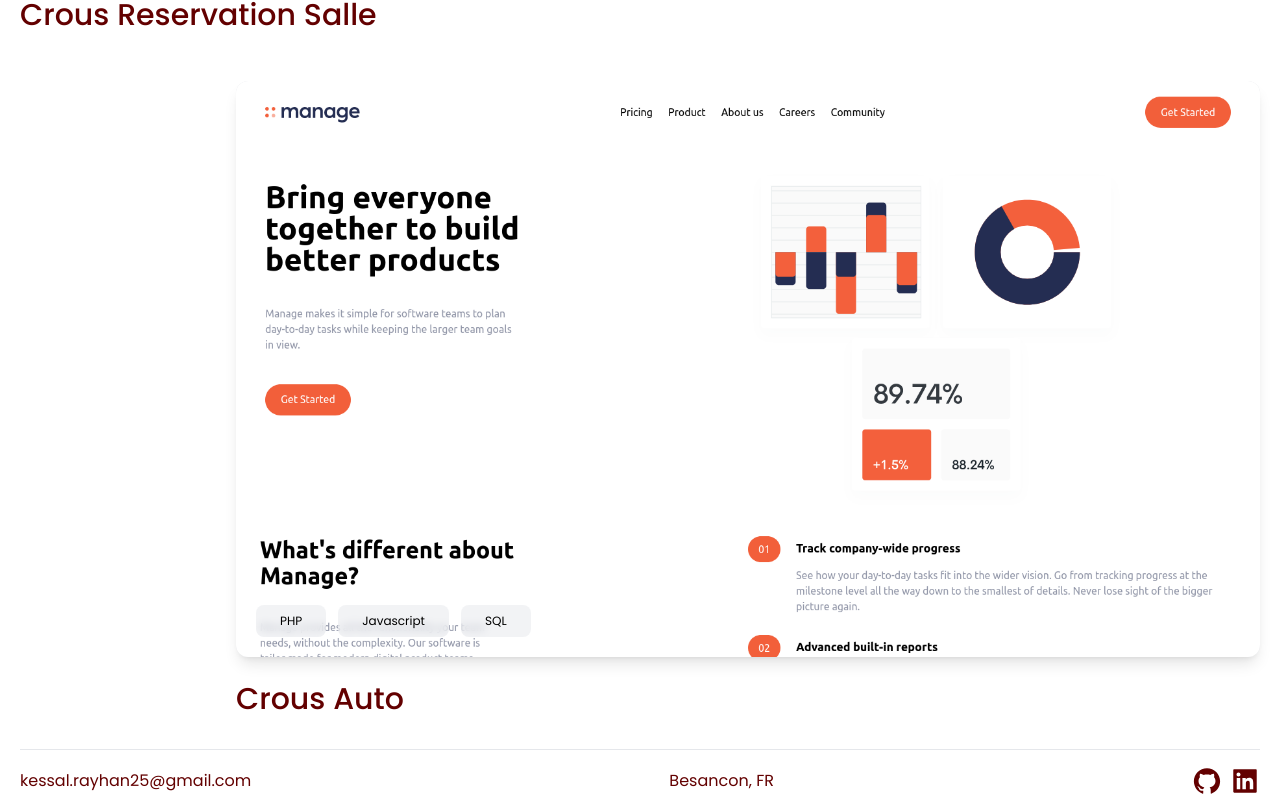
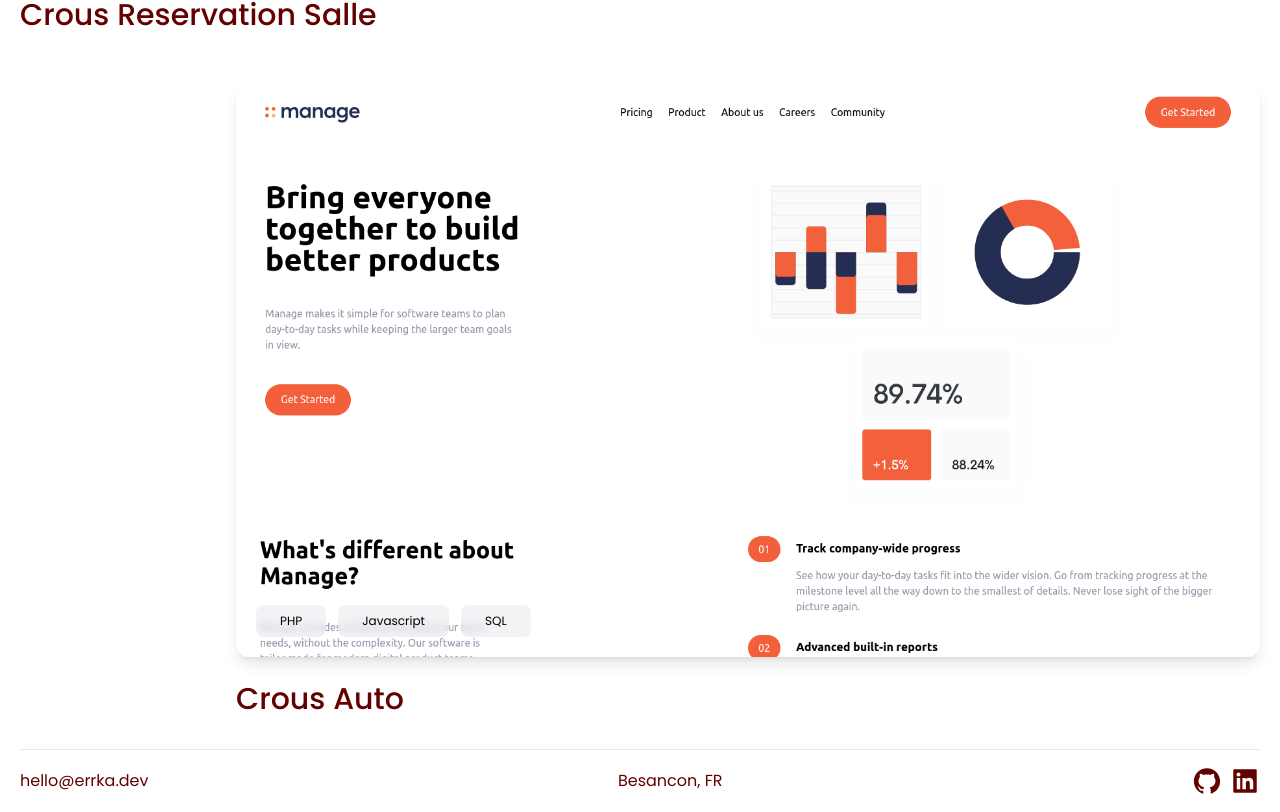
Before and after one commit to rkessal/portfolio-v1, a Next.js app: page / in a window 1280 px wide. Shown: the part 4092-4904 px from the top of the page. Built offline with nearby package versions, Linux system fonts and the light colour scheme.

Commit message:
change contact email

```diff
--- a/components/footer.js
+++ b/components/footer.js
@@ -5,8 +5,8 @@ import Section from "../layouts/section";
 export default function Footer() {
   return (
     <footer className="border-t-[1px] py-4 flex flex-col items-start text-center space-y-5 text-redMain lg:flex-row lg:justify-between lg:items-center lg:space-y-0">
-      <a href="mailto:kessal.rayhan25@gmail.com" aria-label="contact">
-        kessal.rayhan25@gmail.com
+      <a href="mailto:hello@errka.dev" aria-label="contact">
+        hello@errka.dev
       </a>
       <h3>Besancon, FR</h3>
       <div className="flex flex-row space-x-2">
```
